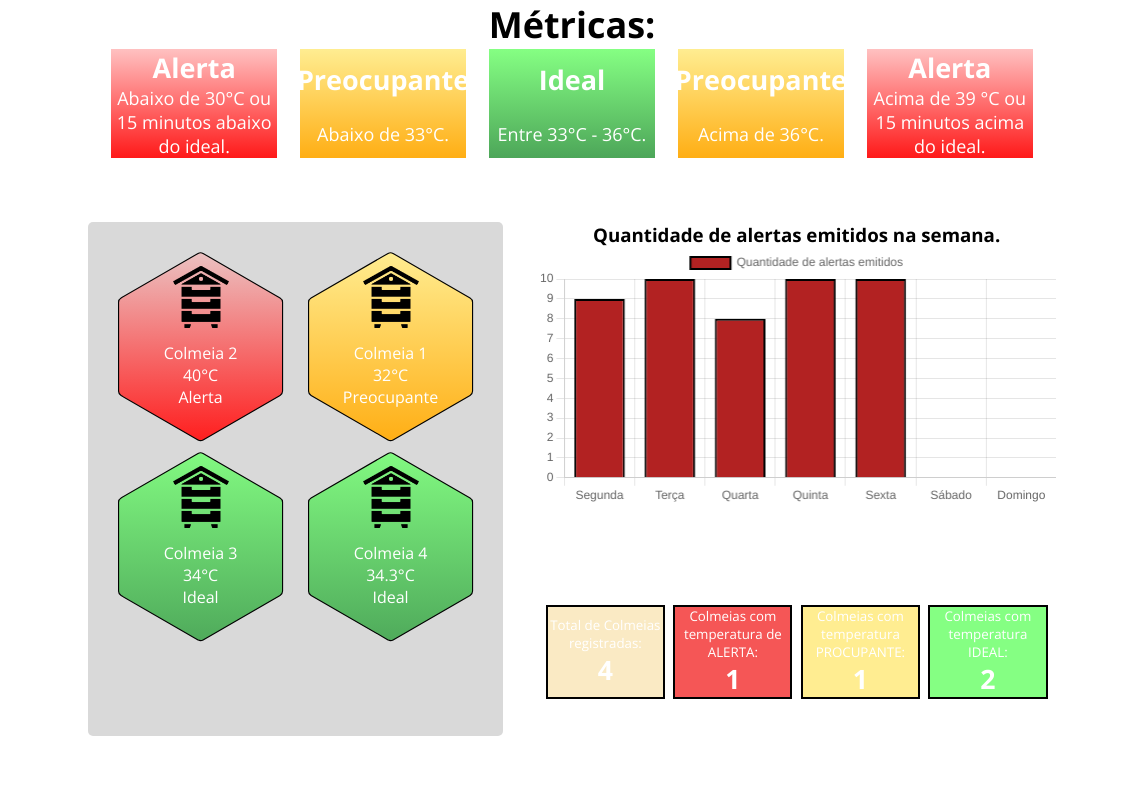
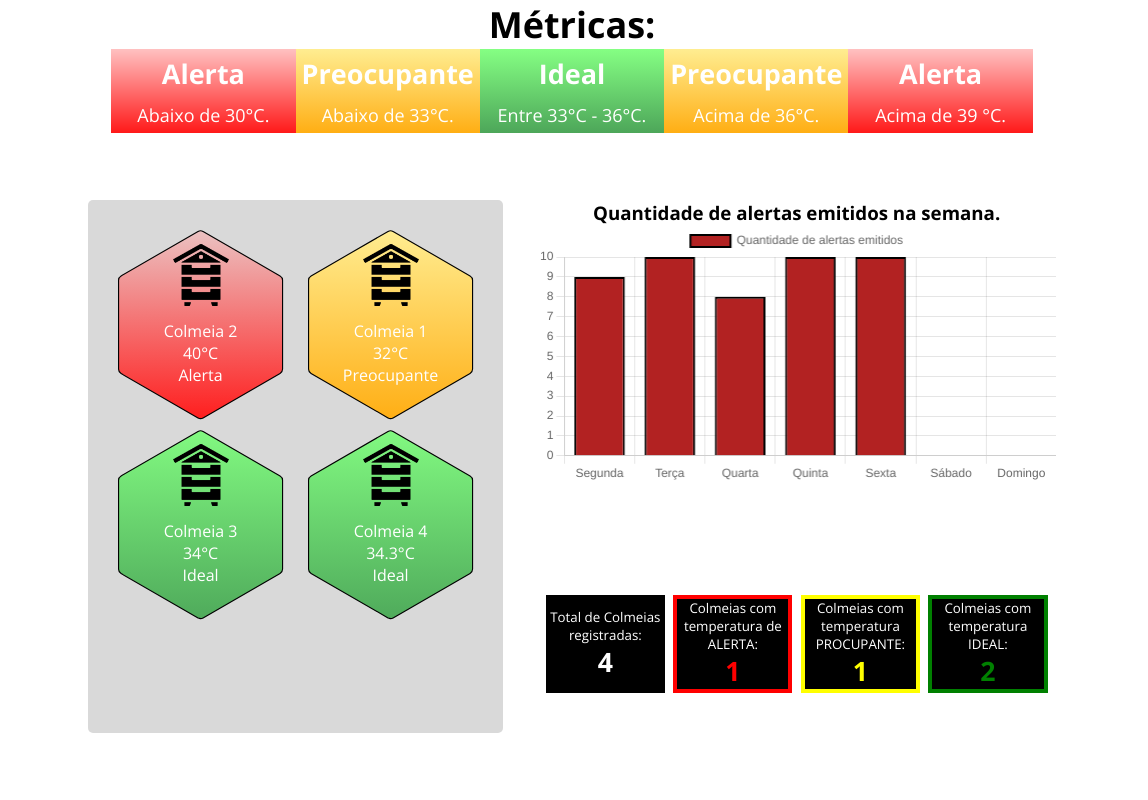
Before and after one commit to Beetech-SPtech/Sprint_2, a plain HTML site: page Algoritmos/Site estatico/public/dashboardGeral.html in a window 1280 px wide. Shown: the full height of the page, 132-1280 px from the left. Drawn offline with nearby package versions, Linux system fonts and the light colour scheme.

Commit message:
update dashboard e site

```diff
--- a/Algoritmos/Site estatico/public/dashboardGeral.html
+++ b/Algoritmos/Site estatico/public/dashboardGeral.html
@@ -22,7 +22,7 @@
       <div class="container-metricas">
         <div class="box-1">
           <h2><b>Alerta</b></h2>
-          <p>Abaixo de 30°C ou 15 minutos abaixo do ideal.</p>
+          <p>Abaixo de 30°C.</p>
         </div>
         <div class="box-2">
           <h2><b>Preocupante</b></h2>
@@ -38,7 +38,7 @@
         </div>
         <div class="box-5">
           <h2><b>Alerta</b></h2>
-          <p>Acima de 39 °C ou 15 minutos acima do ideal.</p>
+          <p>Acima de 39 °C.</p>
         </div>
       </div>
     </div>
@@ -108,17 +108,14 @@
             <button id="kpi1" onclick="kpi1()">Total de Colmeias registradas: <br>
               <h1>4</h1>
             </button> <button id="kpi2" onclick="kpi2()">Colmeias com temperatura de ALERTA: <br>
-              <h1>1</h1>
+              <h1 style="color: red;">1</h1>
             </button> <button id="kpi3" onclick="kpi3()">Colmeias com temperatura PROCUPANTE: <br>
-              <h1>1</h1>
+              <h1 style="color: yellow;">1</h1>
             </button><button id="kpi4" onclick="kpi4()">Colmeias com temperatura IDEAL: <br>
-              <h1>2</h1>
+              <h1 style="color: green;">2</h1>
             </button>
           </div>
         </div>
-        <!-- <div class="grafico-2">
-                          <h3>Percentual de colmeias em relação ao estado.</h3>
-                      <canvas id="grafico-2"></canvas></div> -->
       </div>
 
     </div>
--- a/Algoritmos/Site estatico/public/styles/dashboard.css
+++ b/Algoritmos/Site estatico/public/styles/dashboard.css
@@ -69,7 +69,7 @@ body {
 /* CONTAINER TOP */
 /* METRICAS */
 .box-1 {
-  width: 18%;
+  width: 20%;
   display: flex;
   flex-direction: column;
   align-items: center;
@@ -79,7 +79,7 @@ body {
       color: white;
 }
 .box-2 {
-  width: 18%;
+  width: 20%;
   display: flex;
   flex-direction: column;
   align-items: center;
@@ -89,7 +89,7 @@ body {
       color: white;
 }
 .box-3 {
-  width: 18%;
+  width: 20%;
   display: flex;
   flex-direction: column;
   align-items: center;
@@ -99,7 +99,7 @@ body {
       color: white;
 }
 .box-4 {
-  width: 18%;
+  width: 20%;
   display: flex;
   flex-direction: column;
   align-items: center;
@@ -109,7 +109,7 @@ body {
       color: white;
 }
 .box-5 {
-  width: 18%;
+  width: 20%;
   display: flex;
   flex-direction: column;
   align-items: center;
@@ -260,18 +260,22 @@ body {
   color: #ffffff;
 }
 #kpi1 {
-  background-color: #faeac4;
+  background-color: #000000;
+
 }
 
 #kpi2 {
-  background-color: #f55656;
+  background-color: #000000;
+  border: solid red 4px;
 }
 
 #kpi3 {
-  background-color: #ffed91;
+  background-color: #000000;
+  border: solid yellow 4px;
 }
 #kpi4 {
-  background-color: #85ff83;
+  background-color: #000000;
+  border: solid green 4px;
 }
 
 /* .graficos .grafico-2 {
--- a/Algoritmos/Site estatico/public/styles/style.css
+++ b/Algoritmos/Site estatico/public/styles/style.css
@@ -127,7 +127,7 @@ body .container-quemsomos{
     margin-top: 80px;
 }
 .container-quemsomos .quemsomos-info .quemsomos-texto{
-    padding: 200px;
+    padding: 100px;
     width: 50%;
     font-size: 22px;
 }
```
Also changed, not shown: Algoritmos/Site estatico/public/dashboardColmeia-1.html (+2 -2 lines), Algoritmos/Site estatico/public/dashboardColmeia-2.html (+2 -2 lines).
